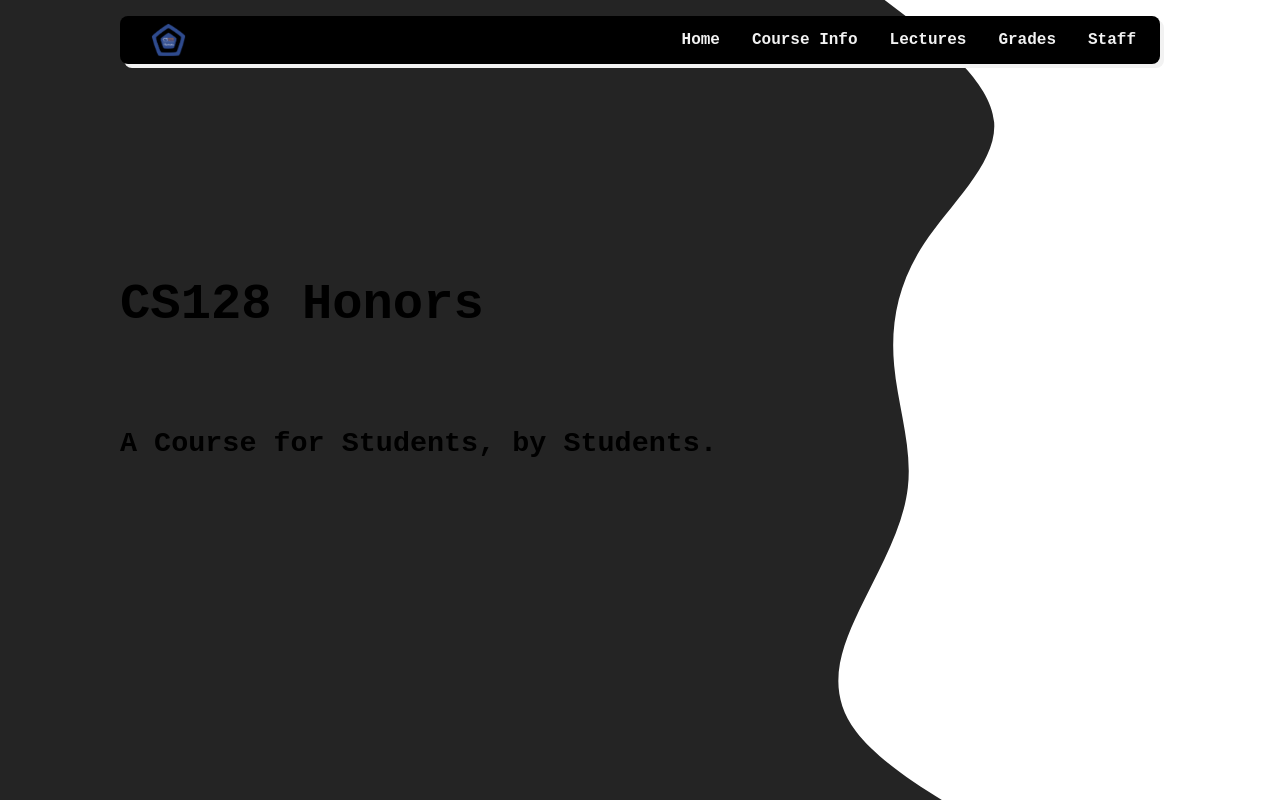
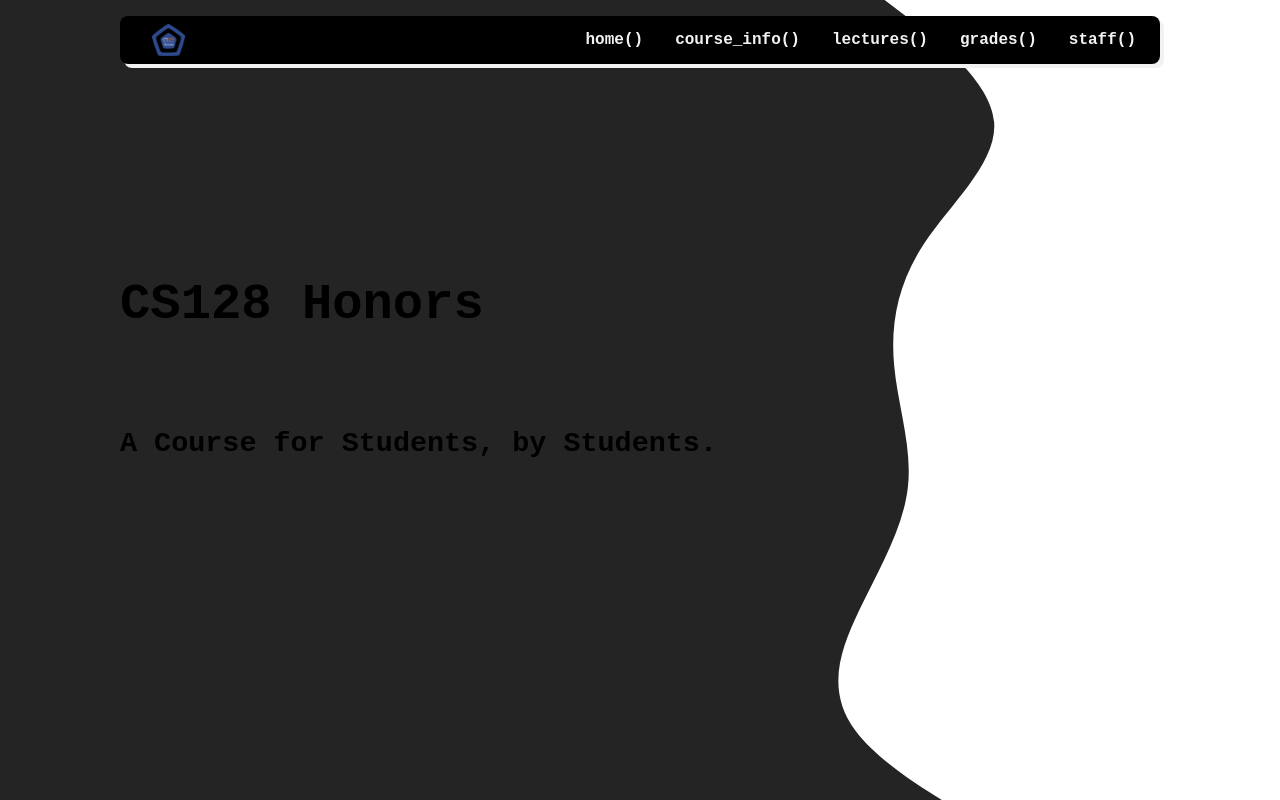
Before and after one commit to dwarbler/CS128H-Course-Website, a React (Vite) app in the folder cs128h-course-website/: page / in a window 1280 px wide. Built offline with nearby package versions, Linux system fonts and the light colour scheme.

Commit message:
Style(Navbar): Add a little bit of code style

```diff
--- a/cs128h-course-website/src/components/Navbar.tsx
+++ b/cs128h-course-website/src/components/Navbar.tsx
@@ -14,11 +14,11 @@ export default function Navbar(): JSX.Element {
         <nav className="navBar">
             <img className="logo" src={courseLogo} alt="CS128H Logo"></img>
             <div className="links">
-                <Link to="/">Home</Link>
-                <Link to="/CourseInfo">Course Info</Link>
-                <Link to="/Lectures">Lectures</Link>
-                <Link to="/Grades">Grades</Link>
-                <Link to="/Staff">Staff</Link>
+                <Link to="/">home()</Link>
+                <Link to="/CourseInfo">course_info()</Link>
+                <Link to="/Lectures">lectures()</Link>
+                <Link to="/Grades">grades()</Link>
+                <Link to="/Staff">staff()</Link>
             </div>
         </nav>
     )
```
